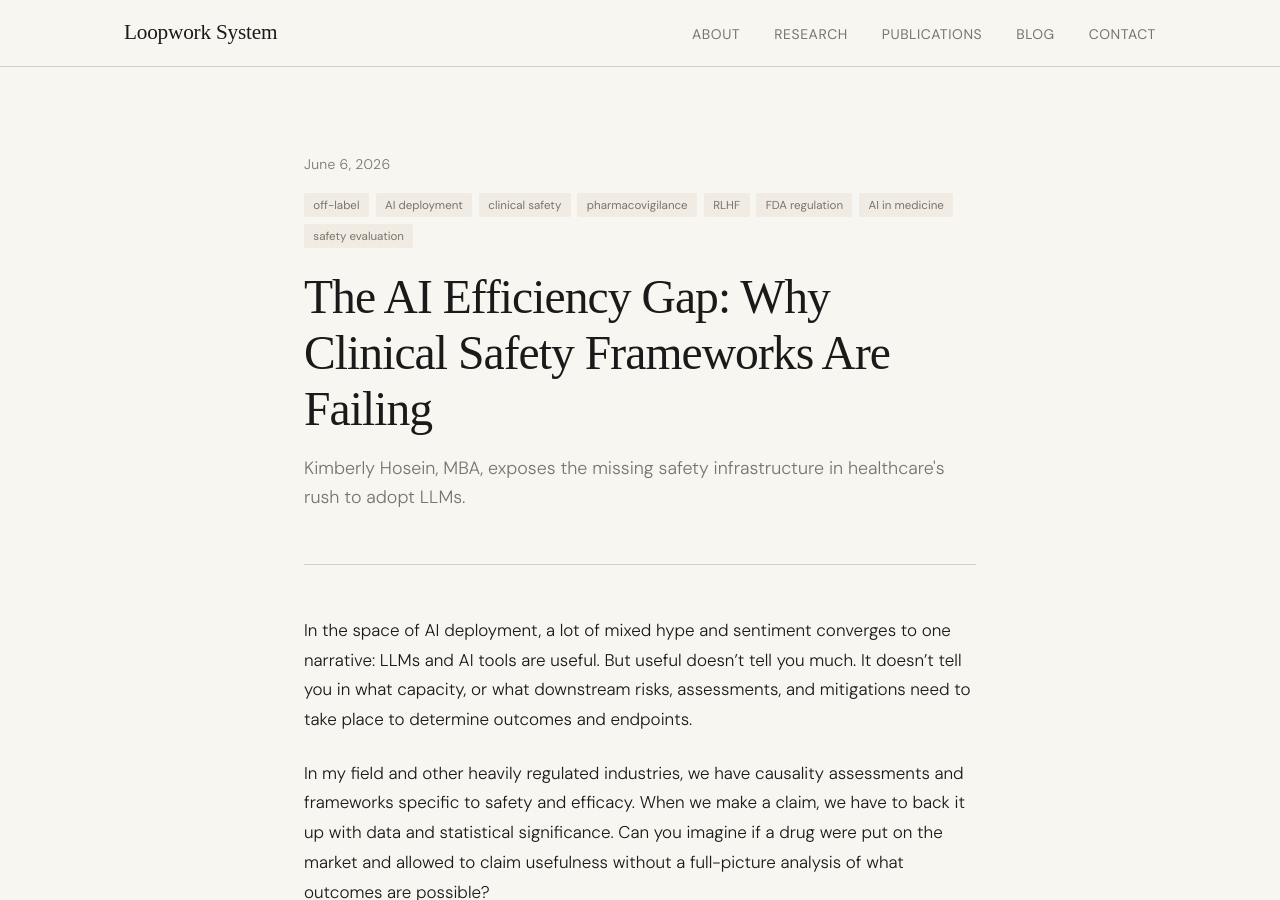
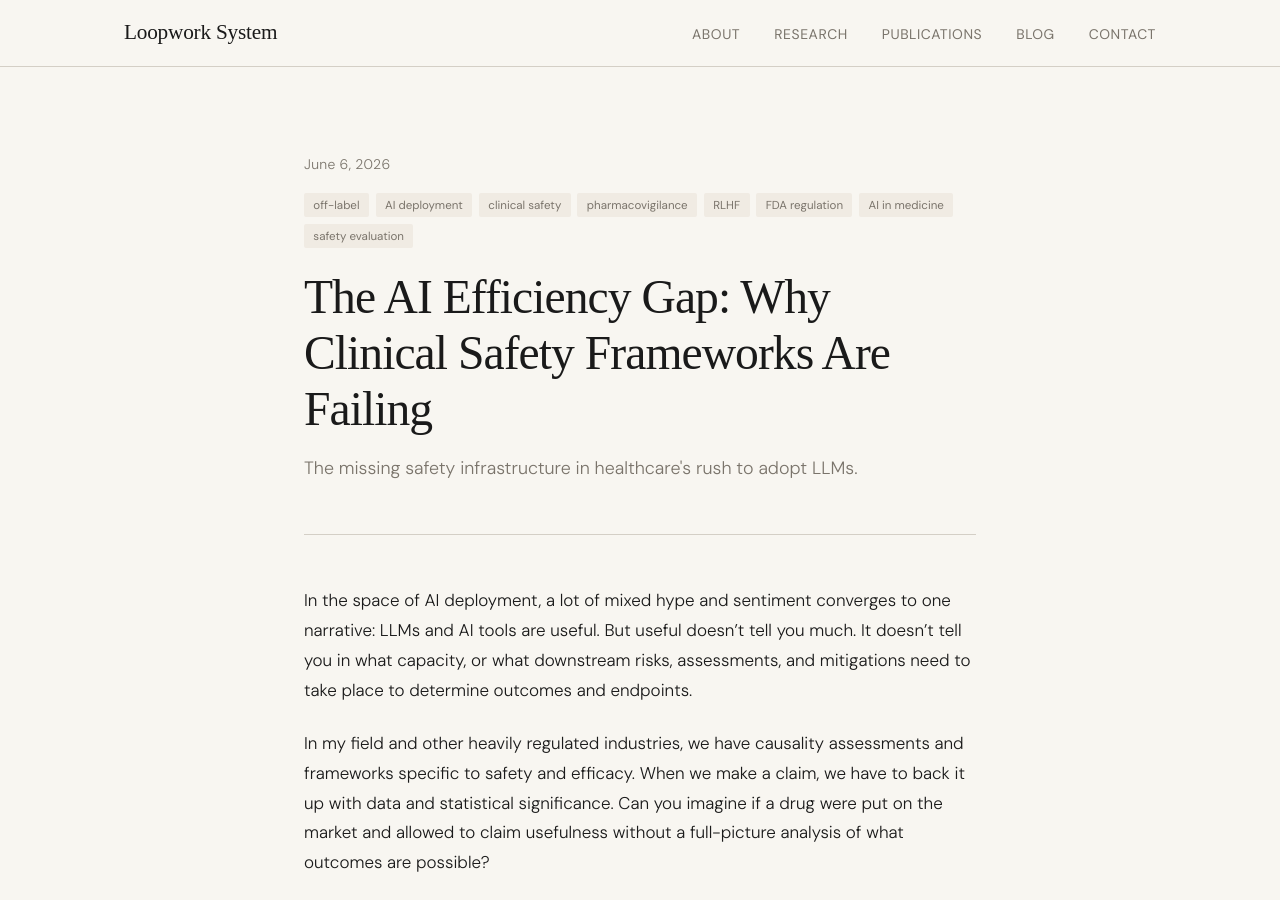
Before and after one commit to kimhosein/loopworksystem.com, a Jekyll site: the page built from _posts/2026-06-06-ai-efficiency-gap-clinical-safety.md, in a window 1280 px wide and 900 px high. Built offline with Jekyll 4.4.1, drawn with Linux system fonts in a browser that asks for light colours; some web fonts are replaced; our own code applies the rules of GitHub Pages for plain Markdown files.

Commit message:
Update 2026-06-06-ai-efficiency-gap-clinical-safety.md

```diff
--- a/_posts/2026-06-06-ai-efficiency-gap-clinical-safety.md
+++ b/_posts/2026-06-06-ai-efficiency-gap-clinical-safety.md
@@ -1,6 +1,6 @@
 ---
 title: "The AI Efficiency Gap: Why Clinical Safety Frameworks Are Failing"
-subtitle: "Kimberly Hosein, MBA, exposes the missing safety infrastructure in healthcare's rush to adopt LLMs."
+subtitle: "The missing safety infrastructure in healthcare's rush to adopt LLMs."
 date: 2026-06-06
 author: Kimberly Hosein, MBA
 permalink: /blog/ai-efficiency-gap-clinical-safety/
```
